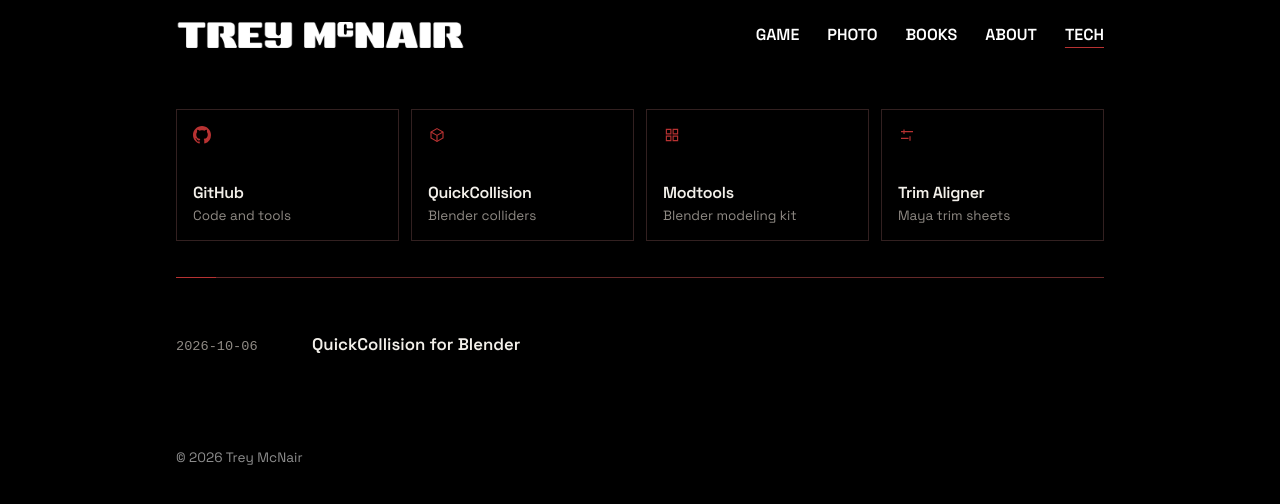
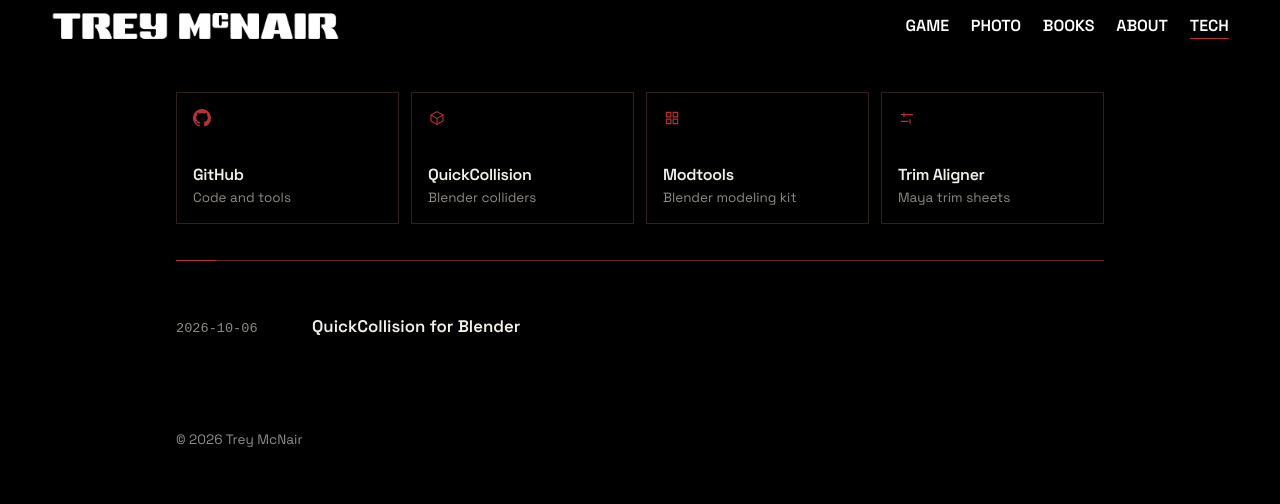
Before and after one commit to modsoft/modsoft.tools, a Jekyll site: the page built from index.html, in a window 1280 px wide. Shown: the top 504 px of the page. Built offline with Jekyll 4.4.1, drawn with Linux system fonts in a browser that asks for light colours; some web fonts are replaced.

Commit message:
Keep the page black below the content and let the header span the window.
Co-authored-by: Cursor <cursoragent@cursor.com>

```diff
--- a/assets/style.css
+++ b/assets/style.css
@@ -11,16 +11,18 @@
 
 html {
   color-scheme: dark;
+  height: 100%;
+  background: #000;
 }
 
 * {
   box-sizing: border-box;
 }
 
-html,
 body {
   margin: 0;
   min-height: 100%;
+  min-height: 100vh;
   background: #000;
   color: var(--text);
   font-family: "Space Grotesk", Helvetica, Arial, sans-serif;
@@ -44,7 +46,6 @@ body {
   top: 0.5rem;
 }
 
-.site-header,
 .main,
 .site-footer {
   width: min(var(--column), calc(100% - 3rem));
@@ -55,7 +56,8 @@ body {
 .site-header {
   display: flex;
   align-items: center;
-  padding: 1.35rem 0;
+  width: 100%;
+  padding: 1vw 4vw;
   background: #000;
 }
 
@@ -73,7 +75,7 @@ body {
   display: flex;
   align-items: center;
   flex-wrap: wrap;
-  gap: 1.75rem;
+  gap: 1.7vw;
   margin: 0;
   padding: 0;
   list-style: none;
@@ -273,7 +275,7 @@ a:focus-visible {
   .site-header {
     flex-wrap: wrap;
     gap: 14px 0;
-    padding: 16px 0;
+    padding: 16px 20px;
   }
 
   .site-header > nav {
```
